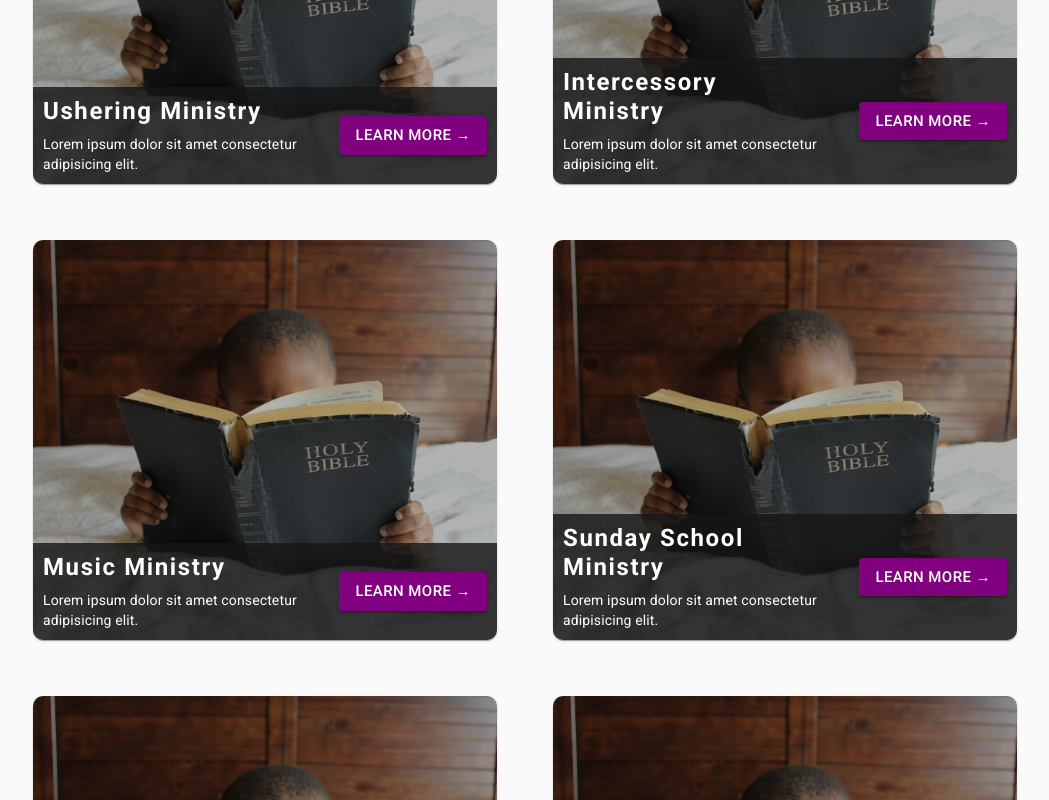
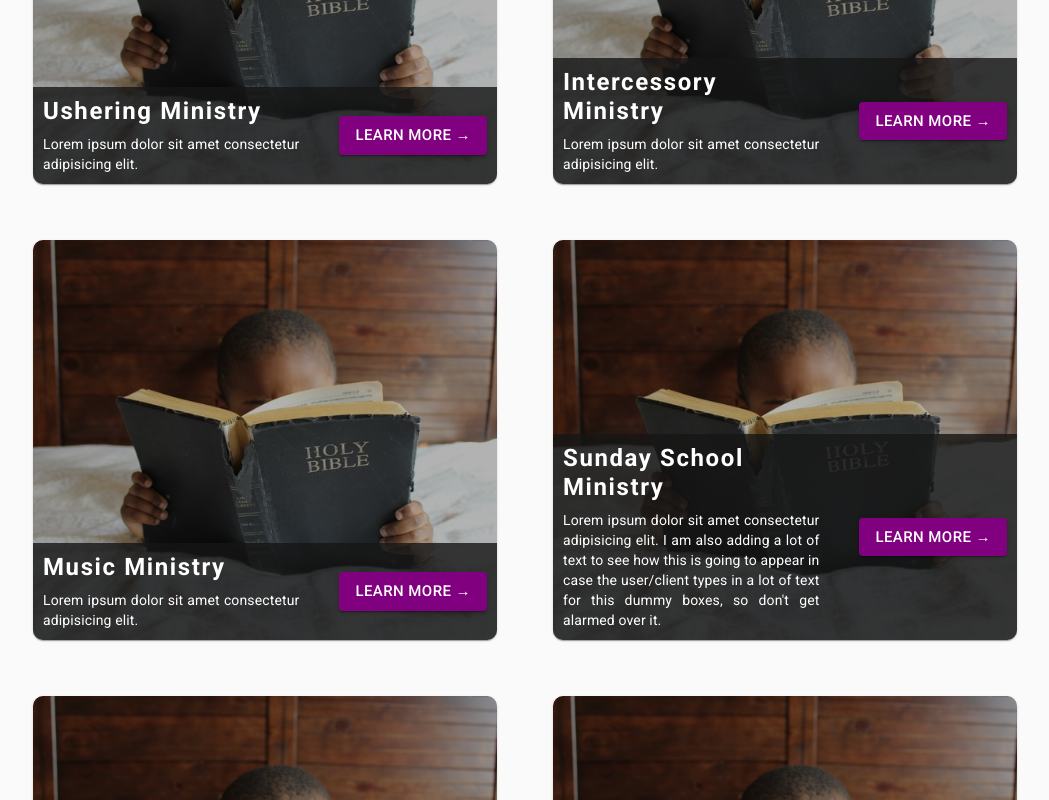
Before and after one commit to KyU-Christian-Union/kyucuwebapp, a React (Create React App) app: page /ministries in a window 1280 px wide. Shown: the part 900-1700 px from the top of the page, without its empty margins (115-1164 px from the left). Built offline with nearby package versions, Linux system fonts and the light colour scheme.

Commit message:
added an overflow text to one of the cards to text huge texts

```diff
--- a/src/components/AllMinistries/AllMinistries.jsx
+++ b/src/components/AllMinistries/AllMinistries.jsx
@@ -57,7 +57,7 @@ const AllMinistries = () => {
         <Grid item xs={12} sm={6} md={6} lg={5}>
           <MinistryCard
             subhead="sunday school ministry"
-            text="Lorem ipsum dolor sit amet consectetur adipisicing elit."
+            text="Lorem ipsum dolor sit amet consectetur adipisicing elit. I am also adding a lot of text to see how this is going to appear in case the user/client types in a lot of text for this dummy boxes, so don't get alarmed over it."
           />
         </Grid>
         <Grid item xs={12} sm={6} md={6} lg={5}>
--- a/src/components/AllMinistries/MinistryCard.jsx
+++ b/src/components/AllMinistries/MinistryCard.jsx
@@ -60,7 +60,7 @@ const MinistryCard = ({ subhead, text }) => {
           <Typography variant="h2" align="left" className={classes.card_subhead}>
             {subhead}
           </Typography>
-          <Typography align="left" className={classes.card_text} variant="body1">
+          <Typography align="justify" className={classes.card_text} variant="body1">
             {text}
           </Typography>
         </div>
```
